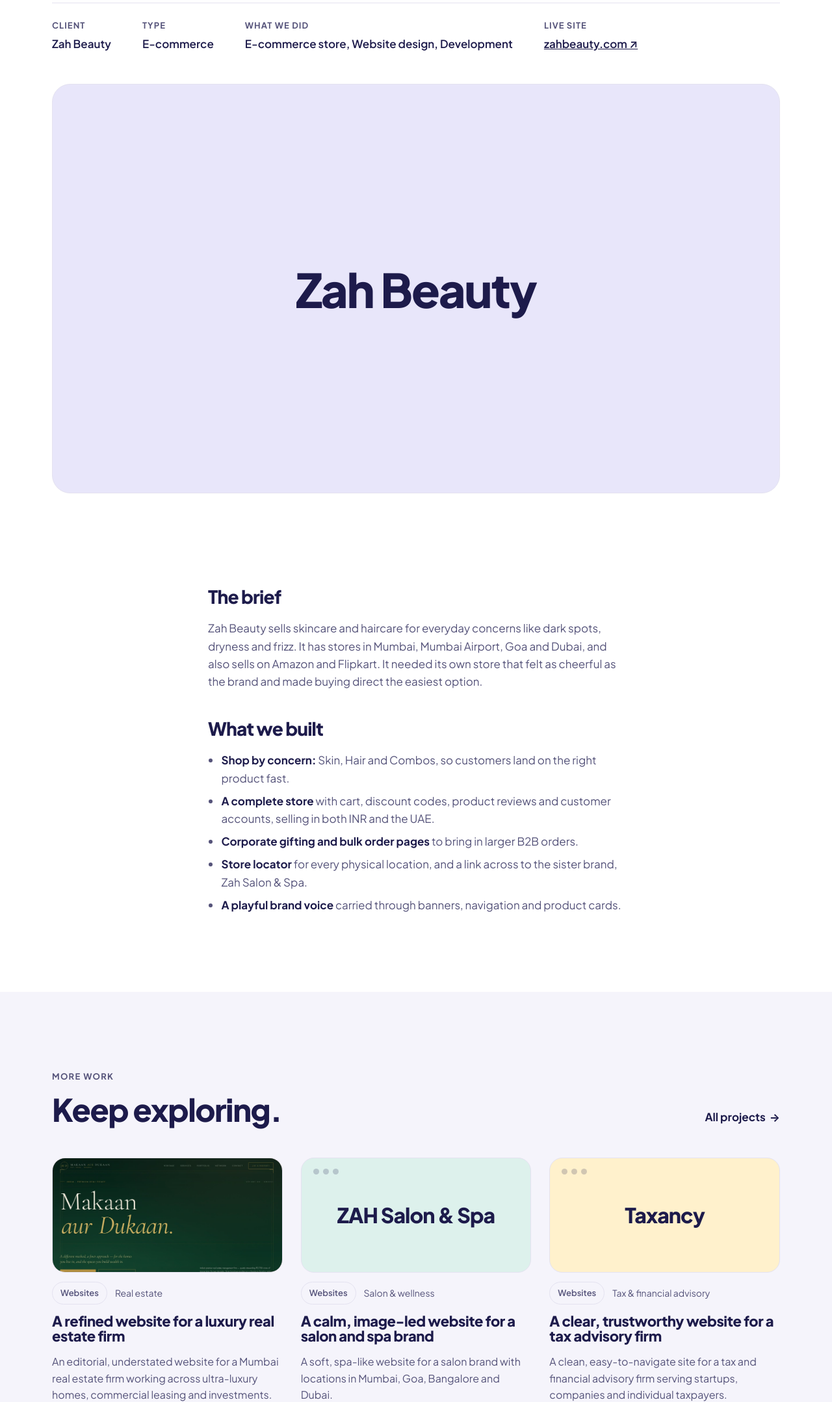
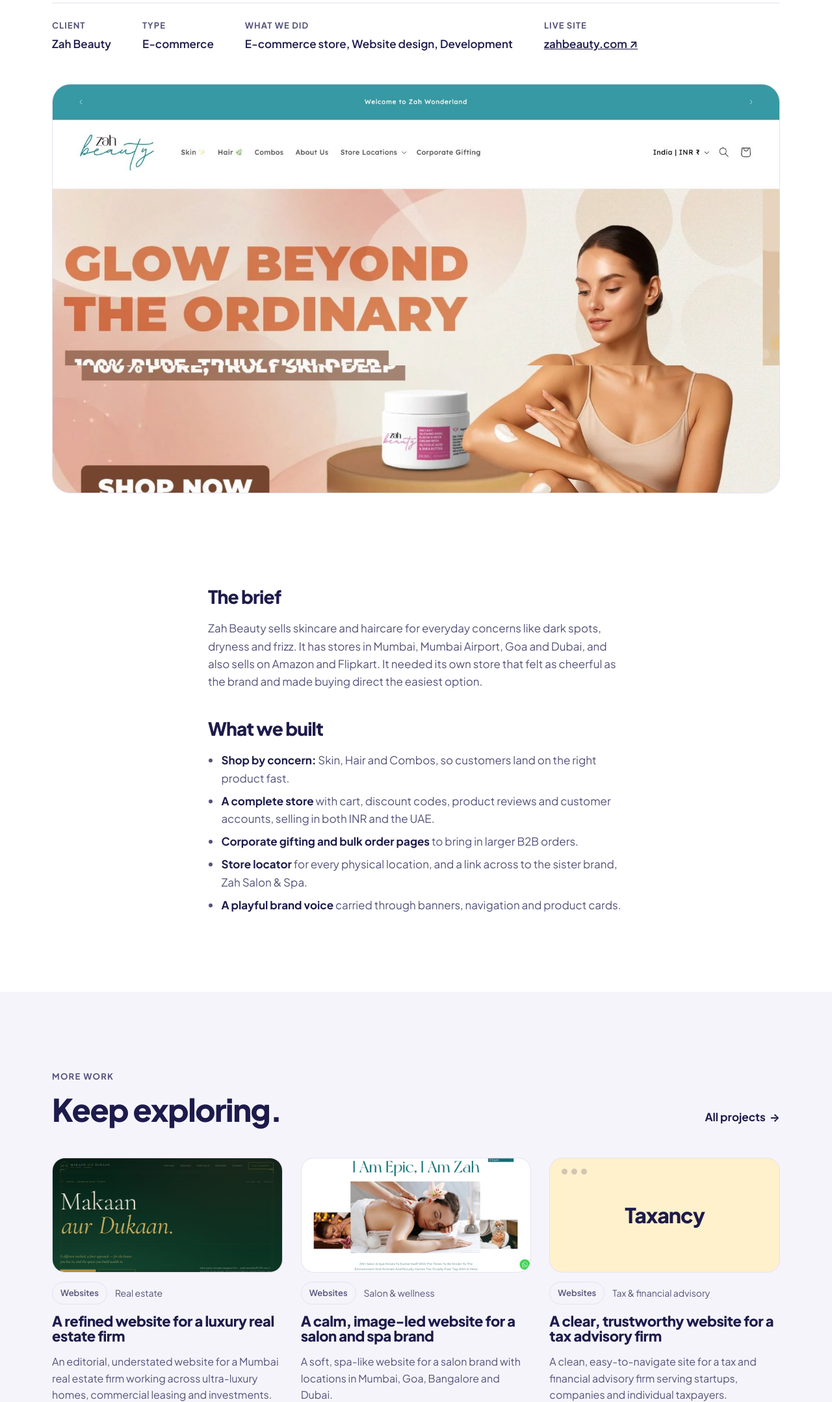
Before and after one commit to salmanpoonawala/simplynsorted, an Astro site: page /work/zah-beauty in a window 1280 px wide. Shown: the part 560-2717 px from the top of the page at 65% size. Built offline with nearby package versions, Linux system fonts and the light colour scheme; Astro itself is replaced by a stand-in of ours; grey boxes are pictures that could not be loaded.

Commit message:
Add Zah Beauty and Zah Salon screenshots
Co-Authored-By: Claude Opus 5.5 <noreply@anthropic.com>
Claude-Session: https://claude.ai/code/session_01Xm21rK7XNGQYrLcq791LPX

```diff
--- a/src/content/projects/zah-beauty.md
+++ b/src/content/projects/zah-beauty.md
@@ -10,6 +10,7 @@ featured: true
 homeTicker: true
 order: 2
 tint: '#E8E6FA'
+cover: ./zah-beauty.jpg
 ---
 
 ## The brief
--- a/src/content/projects/zah-salon.md
+++ b/src/content/projects/zah-salon.md
@@ -10,6 +10,7 @@ featured: true
 homeTicker: true
 order: 3
 tint: '#DDF1EC'
+cover: ./zah-salon.jpg
 ---
 
 ## The brief
```
Also changed, not shown: src/content/projects/zah-beauty.jpg (added), src/content/projects/zah-salon.jpg (added).
